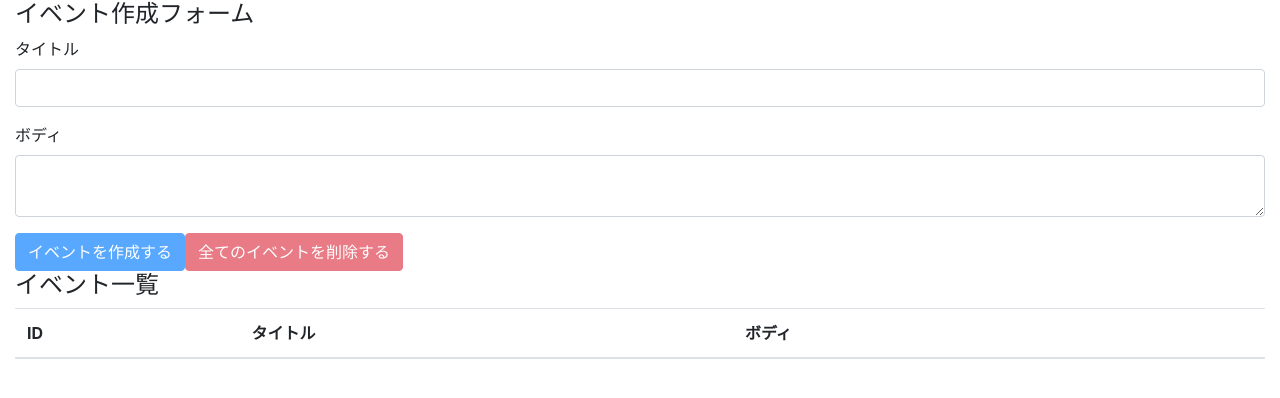
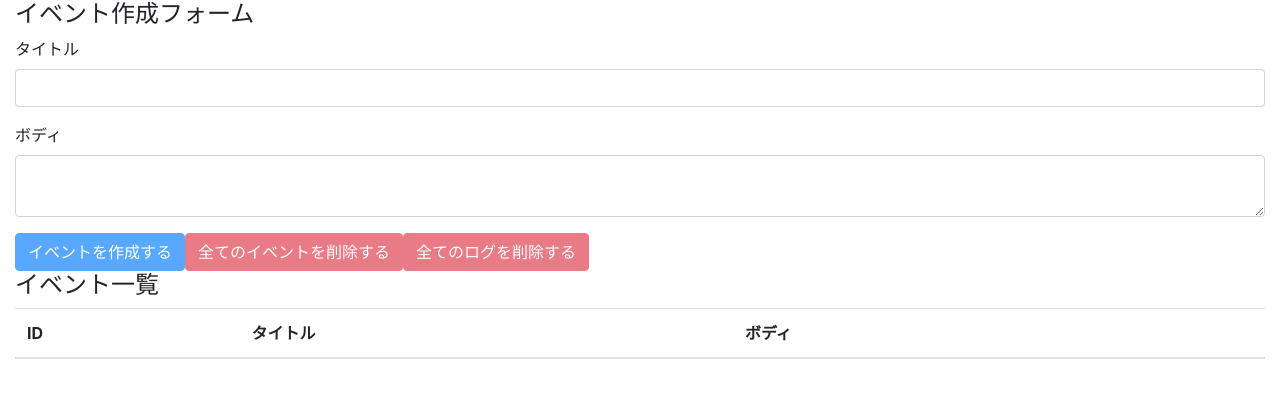
Before and after one commit to ta21no/ta21no-react-hooks-101, a React (Create React App) app: page / in a window 1280 px wide. Shown: the top 398 px of the page. Built offline with nearby package versions, Linux system fonts and the light colour scheme.

Commit message:
delete all operationLogs

```diff
--- a/src/components/EventForm.js
+++ b/src/components/EventForm.js
@@ -48,8 +48,19 @@
         }
     };
 
+    const deleteAllOperationLogs = e => {
+        e.preventDefault();
+        const result = window.confirm('ログを全部消すよ？');
+        if (result) {
+            dispatch({
+                type: DELETE_ALL_OPERATION_LOGS
+            });
+        }
+    };
+
     const unCreatable = title === '' || body === '';
     const isCreated = state.events.length === 0;
+    const isOperationLogsCreated = state.operationLogs.length === 0;
 
     return (
         <>
@@ -68,6 +79,7 @@
 
                 <button className="btn btn-primary" onClick={addEvent} disabled={unCreatable}>イベントを作成する</button>
                 <button className="btn btn-danger" onClick={deleteAllEvents} disabled={isCreated}>全てのイベントを削除する</button>
+                <button className="btn btn-danger" onClick={deleteAllOperationLogs} disabled={isOperationLogsCreated}>全てのログを削除する</button>
             </form>
         </>
     );
```
